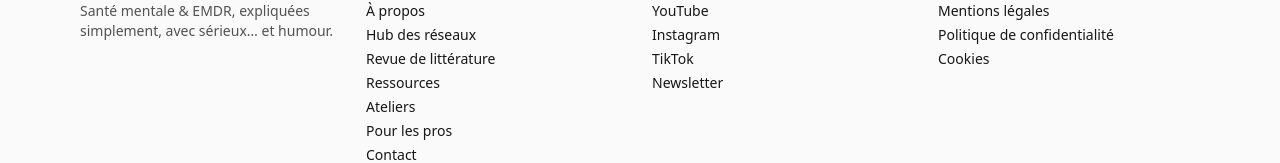
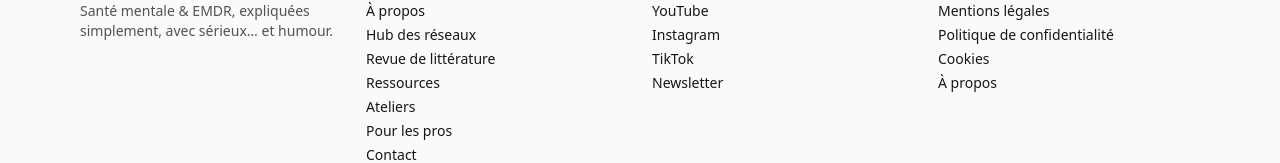
Before and after one commit to dredouardedb/cestdans-ta-tete-site, a Next.js app: page / in a window 1280 px wide. Shown: the part 4149-4312 px from the top of the page. Built offline with nearby package versions, Linux system fonts and the light colour scheme.

Commit message:
Update index.jsx

```diff
--- a/pages/index.jsx
+++ b/pages/index.jsx
@@ -234,6 +234,7 @@ export default function Home() {
               <li><a className="hover:underline" href="/mentions-legales">Mentions légales</a></li>
               <li><a className="hover:underline" href="/politique-de-confidentialite">Politique de confidentialité</a></li>
               <li><a className="hover:underline" href="#">Cookies</a></li>
+              <li><a href="/a-propos" className="hover:underline">À propos</a></li>
             </ul>
           </div>
         </div>
```
